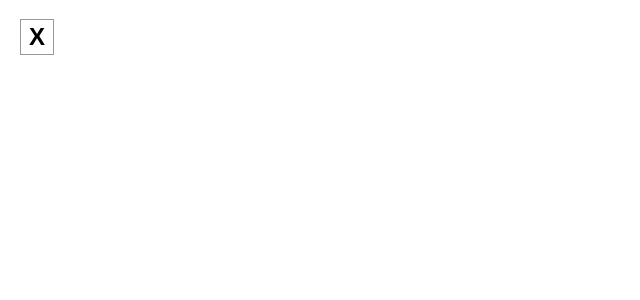
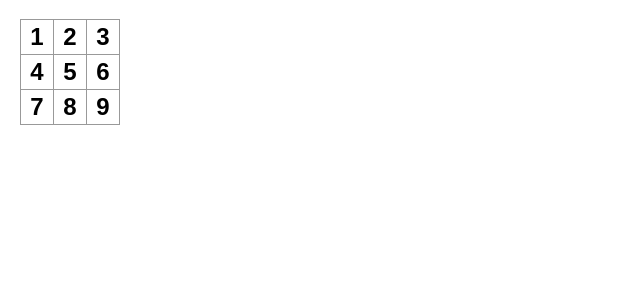
Before and after one commit to Sheddiey/Frontend-mentor-Projects, a React (Create React App) app in the folder my-app/: page / in a window 1280 px wide. Shown: the top 300 px of the page, without its empty margins (0-640 px from the left). Built offline with nearby package versions, Linux system fonts and the light colour scheme.

Commit message:
passing data through props

```diff
--- a/my-app/src/App.js
+++ b/my-app/src/App.js
@@ -1,3 +1,24 @@
-export default function Square() {
-  return <button className="square">X</button>
+import Square from "./components/Square";
+
+export default function Board() {
+  return(
+    <>
+      <div className="board-row">
+        <Square value="1" />
+        <Square value="2" />
+        <Square value="3" />
+      </div>
+      <div className="board-row">
+        <Square value="4" />
+        <Square value="5" />
+        <Square value="6" />
+      </div>
+      <div className="board-row">
+        <Square value="7" />
+        <Square value="8" />
+        <Square value="9" />
+      </div>
+
+    </>
+  );
 }
--- /dev/null
+++ b/my-app/src/components/Square.jsx
@@ -0,0 +1,6 @@
+function Square({ value }) {
+
+    return <button className="square">{ value }</button>
+}
+
+export default Square;
--- a/my-app/src/index.css
+++ b/my-app/src/index.css
@@ -55,7 +55,7 @@ ul {
   width: 34px;
 }
 
-.border-row:after {
+.board-row:after {
   clear: both;
   content: ' ';
   display: table;
```
